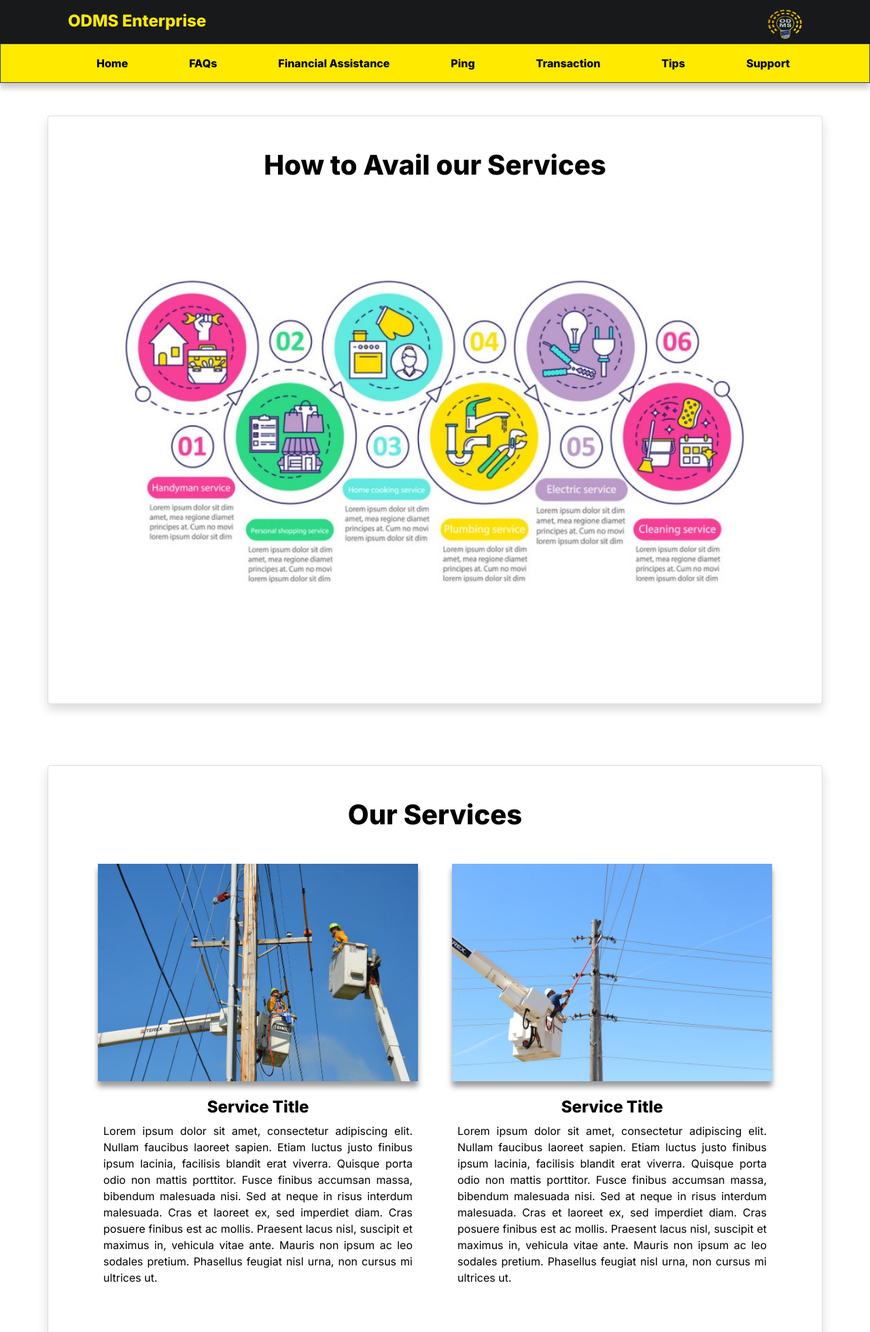
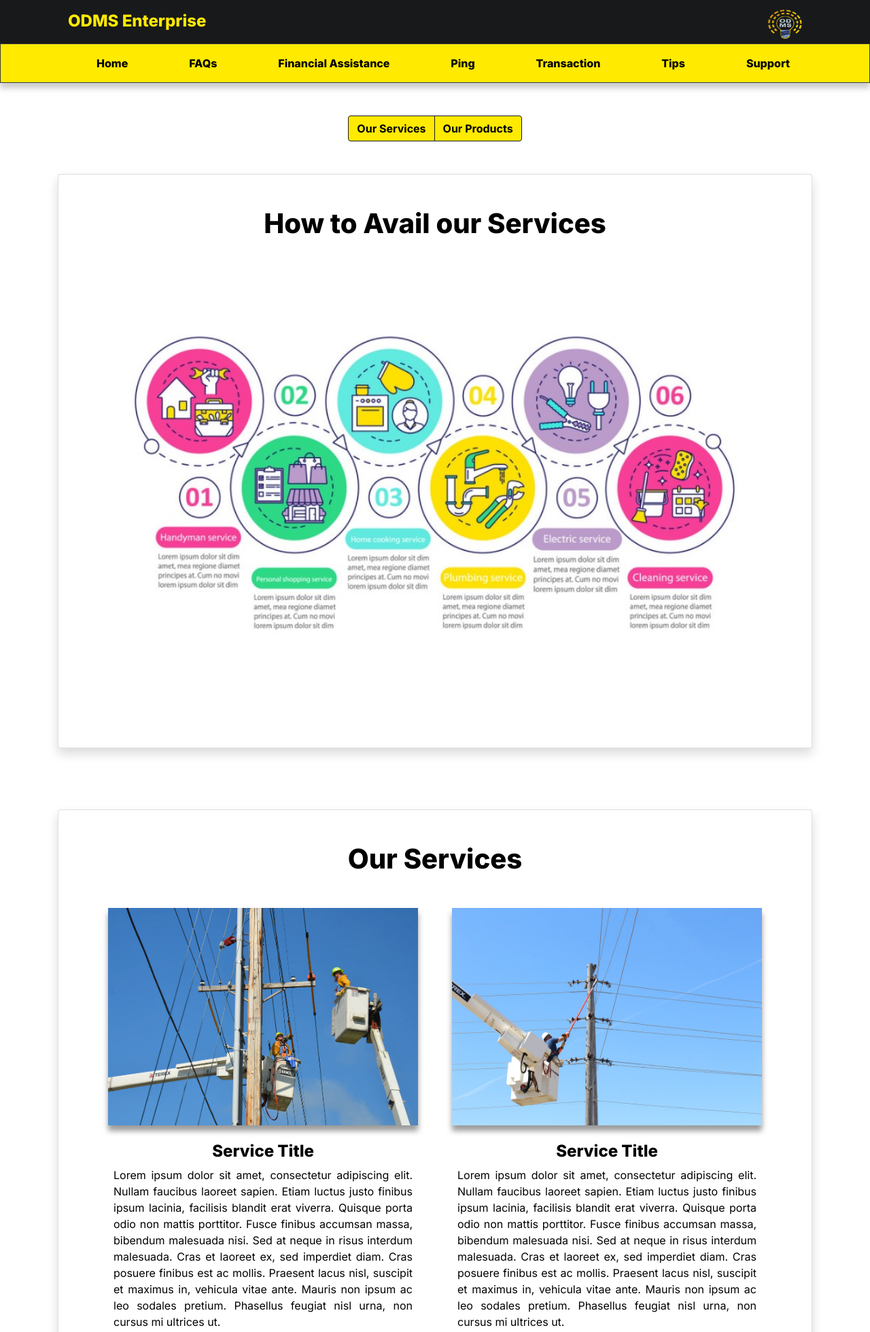
Before and after one commit to Christiann12/Webprog-Repository, a CodeIgniter app: page /Webprog-Repository/main/index/Transaction in a window 1280 px wide. Shown: the top 1960 px of the page at 68% size. Run offline with CodeIgniter, Linux system fonts and the light colour scheme; some libraries are stand-ins or nearby versions.

Commit message:
feat: added second page to transaction page
Added the "Products" section that shows upon click of button to Transaction Page.

```diff
--- a/application/assets/css/transactionStyle.css
+++ b/application/assets/css/transactionStyle.css
@@ -1,28 +1,29 @@
-
-.availservices h1 {
+.availservices h1,
+.formsection h1,
+.availproducts h1 {
     color: black;
     text-align: center;
     font-family: 'Inter';
     font-weight: 800;
 }
 
-label {
+.formsection label {
     color: black;
     font-family: 'Inter';
     font-weight: 700;
 }
 
-input[type=text], input[type=email], input[type=number] {
+.formsection input[type=text], input[type=email], input[type=number] {
     font-family: 'Inter';
     font-weight: 400;
 }
 
-select {
+.formsection select {
     font-family: 'Inter';
     font-weight: 400;
 }
 
-.form-group p {
+.formsection p {
     color: black;
     font-family: 'Inter';
     font-weight: 700;
@@ -34,7 +35,7 @@ select {
     font-weight: 700;
 }
 
-.btn {
+.formsection button {
     background-color: #FFEA00;
     font-family: 'Inter';
     font-weight: 700;
@@ -42,7 +43,17 @@ select {
     border-width: 0px;
 }
 
-.btn:hover {
+.tp-pagination button {
+    background-color: #FFEA00;
+    font-family: 'Inter';
+    font-weight: 700;
+    color: black;
+    border-width: 1px;
+    border-color: #18191a;
+}
+
+.formsection button:hover,
+.tp-pagination button:hover {
     background-color: #18191a;
     font-family: 'Inter';
     font-weight: 700;
@@ -72,32 +121,65 @@ select {
 
 /* 576px and up */
 @media (min-width: 576px) {
-    .availservices h1 {
-        font-size: 30px;
+    .availservices h1,
+    .formsection h1,
+    .availproducts h1,
+    .productsection h1 {
+        font-size: 1.5rem;
     }
 
     .serviceamount h2 {
         font-size: 25px;
     }
+
+    .productitem img{
+        max-height: 15rem !important;
+        box-shadow: 0 .5rem .5rem rgba(0, 0, 0, .4);
+    }
+
 }
 
 
 @media (min-width: 768px) {
-    .availservices h1 {
-        font-size: 36px;
+    .availservices h1,
+    .formsection h1,
+    .availproducts h1,
+    .productsection h1 {
+        font-size: 2.5rem;
     }
 
     .serviceamount h2 {
         font-size: 30px;
     }
+
+    .productitem img{
+        max-height: 15rem !important;
+        box-shadow: 0 .5rem .5rem rgba(0, 0, 0, .4);
+    }
+
+    .productsection {
+        margin-top: 60px;
+    }
 }
 
 @media (min-width: 992px) {
-    .availservices h1 {
-        font-size: 40px;
+    .availservices h1,
+    .formsection h1,
+    .availproducts h1,
+    .productsection h1 {
+        font-size: 2.5rem;
     }
 
     .serviceamount h2 {
         font-size: 36px;
     }
+
+    .productitem img{
+        max-height: 20rem !important;
+        box-shadow: 0 .5rem .5rem rgba(0, 0, 0, .4);
+    }
+
+    .productsection {
+        margin-top: 90px;
+    }
   }
--- /dev/null
+++ b/application/assets/js/transaction.js
@@ -0,0 +1,14 @@
+function displayPages(services) {
+    var x = document.getElementById("svcs-page");
+    var y = document.getElementById("prdct-page");
+
+    if (services == "svcs-page") {
+        x.style.display = "block";
+        y.style.display = "none";
+    } else if (services == "prdct-page") {
+        x.style.display = "none";
+        y.style.display = "block";
+    }
+}
+
+displayPages('svcs-page');
--- a/application/views/headerNfooter/footer.php
+++ b/application/views/headerNfooter/footer.php
@@ -43,5 +43,6 @@
 	<!-- Font Awesome -->
 	<script src="<?php echo base_url(); ?>application/assets/js/all.min.js"></script>
 	<!-- <script src="https://stackpath.bootstrapcdn.com/bootstrap/5.0.0-alpha2/js/bootstrap.bundle.min.js"></script> -->
+	<script src="<?php echo base_url(); ?>application/assets/js/transaction.js"></script>
 </body>
 </html>
--- a/application/views/pages/Transaction.php
+++ b/application/views/pages/Transaction.php
@@ -4,6 +4,19 @@ defined('BASEPATH') OR exit('No direct script access allowed');
 
 <!-- Page content -->
 <div>
+	<!-- Pagination -->
+	<div class="tp-pagination container my-5">
+		<center>
+			<div class="btn-group" role="group" aria-label="Transaction Pagination">
+				<button type="button" id="ourservices" onclick="displayPages('svcs-page')" class="btn btn-secondary">Our Services</button>
+				<button type="button" id="ourproducts" onclick="displayPages('prdct-page')" class="btn btn-secondary">Our Products</button>
+			</div>
+		</center>
+	</div>
+	<!-- End of Pagination -->
+
+	<!-- Services Page -->
+	<div class="serv-page container" id="svcs-page">
 		<!-- Avail Services Section -->
 		<div class="availservices container my-5 card py-5 px-3 px-lg-5 shadow">
 			<div class="col-12">
@@ -92,7 +105,7 @@ defined('BASEPATH') OR exit('No direct script access allowed');
 		</div>
 
 		<!-- Form Section -->
-	<div class="availservices container my-5 card py-5 px-3 px-lg-5 shadow">
+		<div class="formsection container my-5 card py-5 px-3 px-lg-5 shadow">
 			<div class="col-12">
 				<h1 class="mb-3">Form</h1>
 			</div>
@@ -184,3 +197,191 @@ defined('BASEPATH') OR exit('No direct script access allowed');
 			</div>
 		</div>
 	</div>
+	<!-- End of Services Page -->
+
+	<!-- Products Page -->
+	<div class="prod-page container" id="prdct-page">
+		<!-- Avail Products Section -->
+		<div class="availproducts container my-5 card py-5 px-3 px-lg-5 shadow">
+			<div class="col-12">
+				<h1 class="mb-3">How to Avail our Products</h1>
+			</div>
+			<div class="infographic col-12">
+				<img src="<?php echo base_url(); ?>application/assets/images/Infographic.jpg" alt="Infographic" class="w-100">
+			</div>
+		</div>
+
+		<!-- Services Section -->
+		<div class="productsection container card py-5 px-3 px-lg-5 shadow">
+			<h1 class="text-center">
+				Our Products
+			</h1>
+			<div class="row">
+
+				<div class="col-12 col-md-6 col-lg-6 productitem">
+					<img src="<?php echo base_url(); ?>application/assets/images/flashlight.jpeg" alt="Product" class="w-100 h-100">
+					<h4 class="text-center pt-4">
+						Product Name
+					</h4>
+					<P class="text-justify pt-0 pt-md-0 pb-5 px-2">
+					Lorem ipsum dolor sit amet, consectetur adipiscing elit.
+					Nullam faucibus laoreet sapien. Etiam luctus justo finibus ipsum lacinia,
+					facilisis blandit erat viverra. Quisque porta odio non mattis porttitor.
+					Fusce finibus accumsan massa, bibendum malesuada nisi.
+					Sed at neque in risus interdum malesuada. Cras et laoreet ex, sed imperdiet diam.
+					Cras posuere finibus est ac mollis. Praesent lacus nisl, suscipit et maximus in,
+					vehicula vitae ante. Mauris non ipsum ac leo sodales pretium. Phasellus feugiat nisl urna,
+					non cursus mi ultrices ut.
+					</P>
+				</div>
+
+				<div class="col-12 col-md-6 col-lg-6 productitem">
+					<img src="<?php echo base_url(); ?>application/assets/images/cable.jpeg" alt="Product" class="w-100 h-100">
+					<h4 class="text-center pt-4">
+						Product Name
+					</h4>
+					<P class="text-justify pt-0 pt-md-0 pb-5 px-2">
+					Lorem ipsum dolor sit amet, consectetur adipiscing elit.
+					Nullam faucibus laoreet sapien. Etiam luctus justo finibus ipsum lacinia,
+					facilisis blandit erat viverra. Quisque porta odio non mattis porttitor.
+					Fusce finibus accumsan massa, bibendum malesuada nisi.
+					Sed at neque in risus interdum malesuada. Cras et laoreet ex, sed imperdiet diam.
+					Cras posuere finibus est ac mollis. Praesent lacus nisl, suscipit et maximus in,
+					vehicula vitae ante. Mauris non ipsum ac leo sodales pretium. Phasellus feugiat nisl urna,
+					non cursus mi ultrices ut.
+					</P>
+				</div>
+
+				<div class="col-12 col-md-6 col-lg-6 productitem">
+					<img src="<?php echo base_url(); ?>application/assets/images/fluorescent.jpeg" alt="Product" class="w-100 h-100">
+					<h4 class="text-center pt-4">
+						Product Name
+					</h4>
+					<P class="text-justify pt-0 pt-md-0 pb-5 px-2">
+					Lorem ipsum dolor sit amet, consectetur adipiscing elit.
+					Nullam faucibus laoreet sapien. Etiam luctus justo finibus ipsum lacinia,
+					facilisis blandit erat viverra. Quisque porta odio non mattis porttitor.
+					Fusce finibus accumsan massa, bibendum malesuada nisi.
+					Sed at neque in risus interdum malesuada. Cras et laoreet ex, sed imperdiet diam.
+					Cras posuere finibus est ac mollis. Praesent lacus nisl, suscipit et maximus in,
+					vehicula vitae ante. Mauris non ipsum ac leo sodales pretium. Phasellus feugiat nisl urna,
+					non cursus mi ultrices ut.
+					</P>
+				</div>
+
+				<div class="col-12 col-md-6 col-lg-6 productitem">
+					<img src="<?php echo base_url(); ?>application/assets/images/light.jpeg" alt="Product" class="w-100 h-100">
+					<h4 class="text-center pt-4">
+						Product Name
+					</h4>
+					<P class="text-justify pt-0 pt-md-0 pb-5 px-2">
+					Lorem ipsum dolor sit amet, consectetur adipiscing elit.
+					Nullam faucibus laoreet sapien. Etiam luctus justo finibus ipsum lacinia,
+					facilisis blandit erat viverra. Quisque porta odio non mattis porttitor.
+					Fusce finibus accumsan massa, bibendum malesuada nisi.
+					Sed at neque in risus interdum malesuada. Cras et laoreet ex, sed imperdiet diam.
+					Cras posuere finibus est ac mollis. Praesent lacus nisl, suscipit et maximus in,
+					vehicula vitae ante. Mauris non ipsum ac leo sodales pretium. Phasellus feugiat nisl urna,
+					non cursus mi ultrices ut.
+					</P>
+				</div>
+			</div>
+		</div>
+
+		<!-- Form Section -->
+		<div class="formsection container my-5 card py-5 px-3 px-lg-5 shadow">
+			<div class="col-12">
+				<h1 class="mb-3">Form</h1>
+			</div>
+			<div class="col-12 px-4 py-4">
+					<form>
+						<div class="form-row">
+							<div class="form-group col-md-6 px-3">
+								<label for="inputFirstName">First Name:</label>
+								<input type="text" class="form-control" id="inputFirstName" placeholder="">
+							</div>
+							<div class="form-group col-md-6 px-3">
+								<label for="inputLastName">Last Name:</label>
+								<input type="text" class="form-control" id="inputLastName" placeholder="">
+							</div>
+							<div class="form-group col-md-6 px-3">
+								<label for="inputEmail">Email:</label>
+								<input type="email" class="form-control" id="inputEmail" placeholder="">
+							</div>
+							<div class="form-group col-md-6 px-3">
+								<label for="inputPhoneNum">Phone Number:</label>
+								<input type="number" class="form-control" id="inputPhoneNum" placeholder="">
+							</div>
+							<div class="form-group col-md-4 px-3">
+								<label for="inputCompanyName">Company Name:</label>
+								<input type="text" class="form-control" id="inputCompanyName" placeholder="">
+							</div>
+							<div class="form-group col-md-6 col-md-12 px-3">
+								<label for="inputAddress">Company Address:</label>
+								<input type="text" class="form-control" id="inputAddress" placeholder="">
+							</div>
+							<div class="form-group col-md-6 px-3">
+								<label for="inputCity">City:</label>
+								<input type="text" class="form-control" id="inputCity" placeholder="">
+							</div>
+							<div class="form-group col-md-4 px-3">
+								<label for="inputStateAndProv">State/Province:</label>
+								<select id="inputStateAndProv" class="form-control">
+									<option selected>Select...</option>
+									<option>...</option>
+								</select>
+							</div>
+							<div class="form-group col-md-4 px-3">
+								<label for="inputPostalCode">Postal Code:</label>
+								<input type="number" class="form-control" id="inputPostalCode" placeholder="">
+							</div>
+							<div class="form-group col-md-12 px-3">
+								<label for="inputService">Product/s to Avail:</label>
+								<select id="inputService" class="form-control">
+									<option selected>Select...</option>
+									<option>Option 1 (Price: Php)</option>
+								</select>
+							</div>
+							<fieldset class="form-group">
+								<div class="row">
+									<p class="col-sm-12">Need Financial Assistance?</p>
+									<div class="col-sm-10">
+										<div class="form-check">
+											<input class="form-check-input" type="radio" name="gridRadios" id="gridRadios1" value="option1" checked>
+											<label class="form-check-label" for="gridRadios1">
+												Yes
+											</label>
+										</div>
+										<div class="form-check">
+											<input class="form-check-input" type="radio" name="gridRadios" id="gridRadios2" value="option2">
+											<label class="form-check-label" for="gridRadios2">
+												No
+											</label>
+										</div>
+									</div>
+									<div class="form-group col-md-6 px-3 py-3">
+										<label for="inputCompany">If yes, select a company:</label>
+										<select id="inputCompany" class="form-control">
+											<option selected>Select...</option>
+											<option>...</option>
+										</select>
+									</div>
+									<div class="serviceamount col-md-12 px-3 py-5">
+										<h2>Product/s Cost: (Amount)</h2>
+									</div>
+								</div>
+							</fieldset>
+							<div class="col-12">
+								<center>
+									<button type="submit" class="btn btn-primary">Submit Form</button>
+								</center>
+							</div>
+						</div>
+					</form>
+			</div>
+		</div>
+
+	</div>
+
+	<!-- End of Products Page -->
+</div>
```
Also changed, not shown: other parts of application/assets/css/transactionStyle.css (+41 -3 lines), application/assets/images/cable.jpeg (added), application/assets/images/flashlight.jpeg (added), application/assets/images/fluorescent.jpeg (added), application/assets/images/light.jpeg (added). Lines whose indentation alone changed are shown as unchanged.
